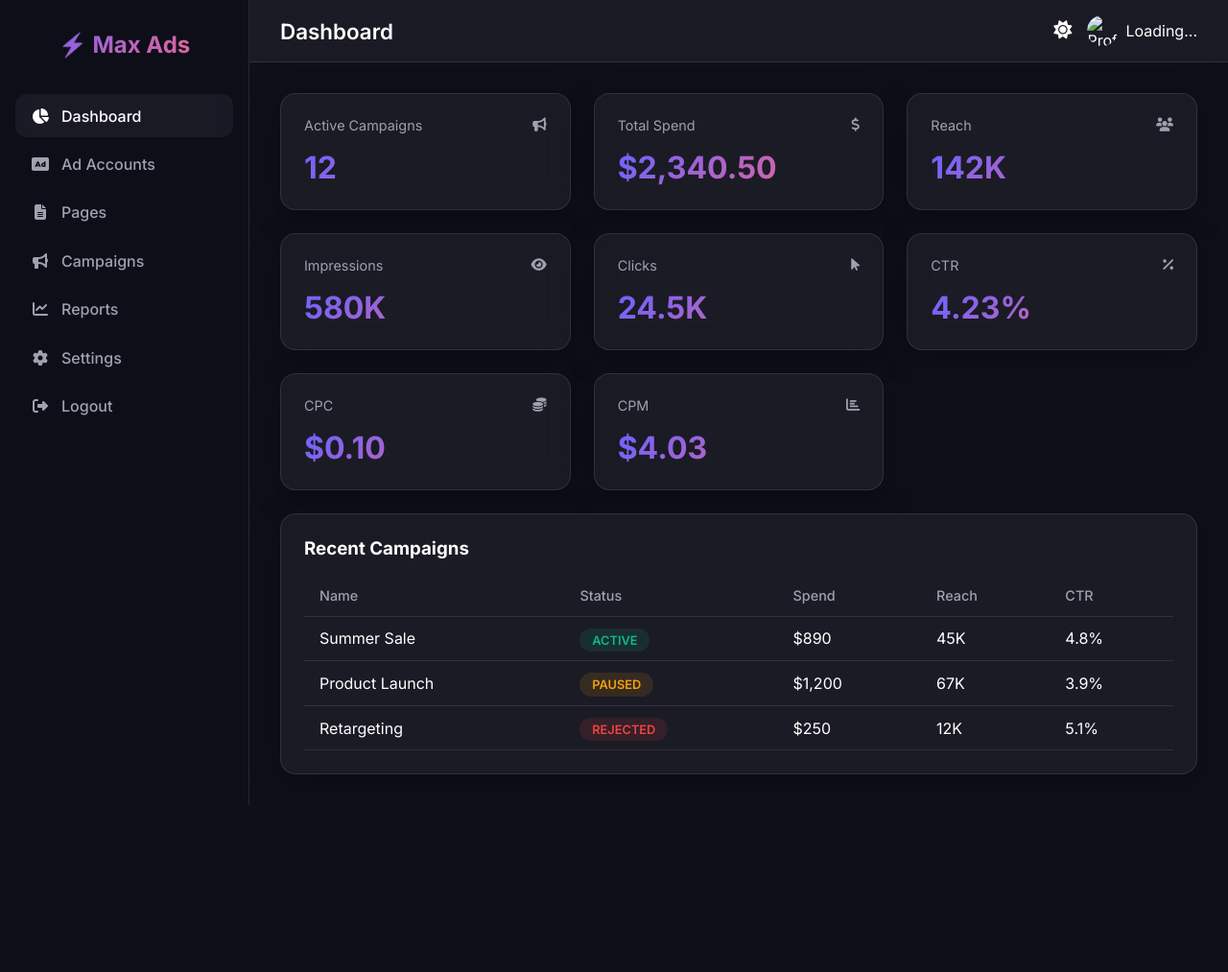
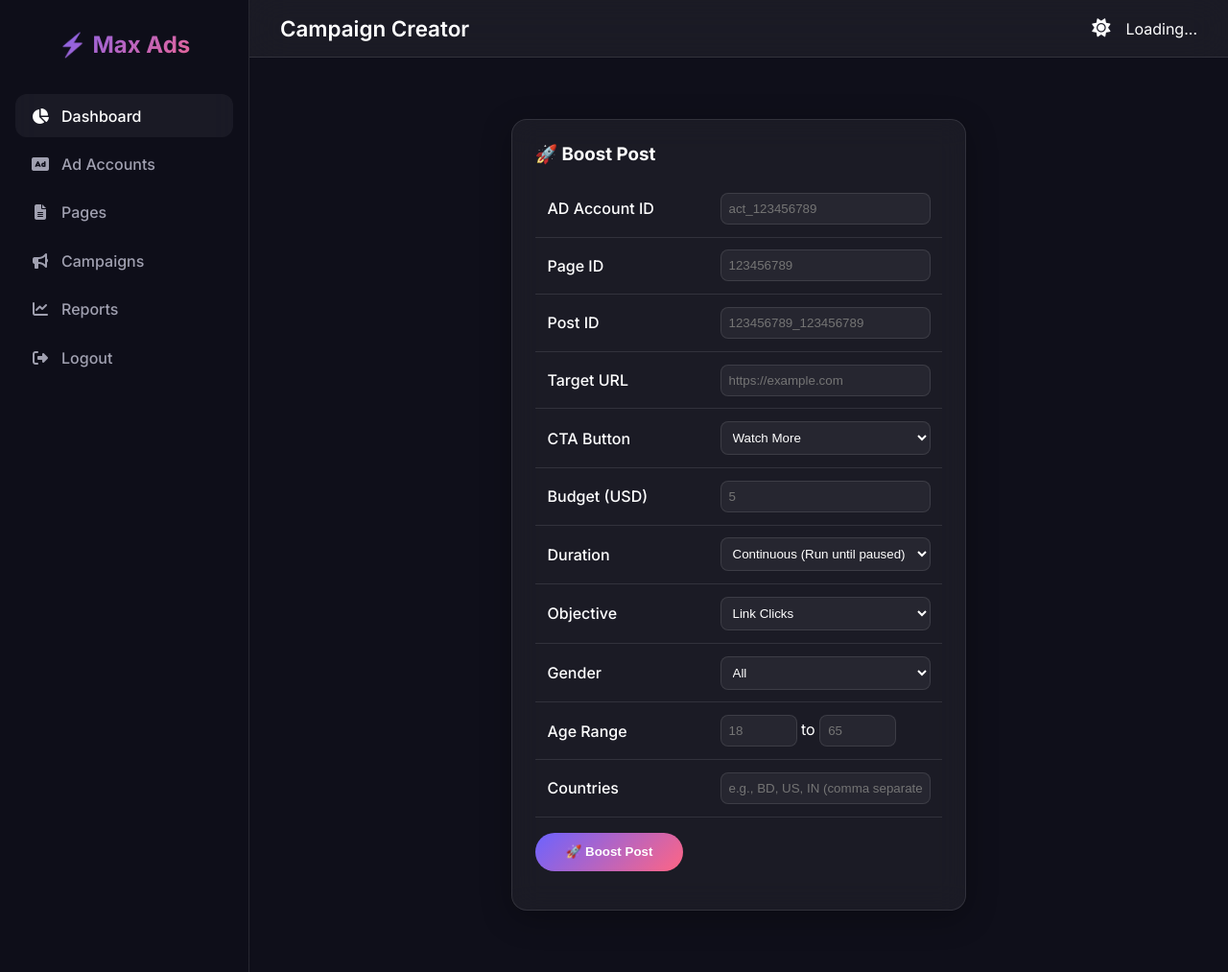
Before and after one commit to Maxpax-dotcom/max-ads-bot, a website: page public/index.html in a window 1280 px wide. Shown: the whole page at 96% size. Before the commit the page ends 839 px from the top, so only its background shows below. Drawn offline with Linux system fonts and the light colour scheme; sample sign-in values are in the browser's storage.

Commit message:
add campaign form and boost handler

```diff
--- a/public/index.html
+++ b/public/index.html
@@ -3,71 +3,103 @@
 <head>
   <meta charset="UTF-8">
   <meta name="viewport" content="width=device-width, initial-scale=1.0">
-  <title>Max Ads Bot | Dashboard</title>
-  <!-- Google Fonts (Inter) -->
+  <title>Max Ads Bot | Campaign Creator</title>
   <link rel="preconnect" href="https://fonts.googleapis.com">
   <link href="https://fonts.googleapis.com/css2?family=Inter:wght@400;500;600;700&display=swap" rel="stylesheet">
-  <!-- Font Awesome 6 (আইকনের জন্য) -->
   <link rel="stylesheet" href="https://cdnjs.cloudflare.com/ajax/libs/font-awesome/6.4.0/css/all.min.css">
-  <!-- নিজস্ব CSS -->
   <link rel="stylesheet" href="css/style.css">
+  <style>
+    /* ফর্ম টেবিল স্টাইল */
+    .campaign-form { max-width: 800px; margin: 2rem auto; }
+    .form-table { width: 100%; border-collapse: collapse; }
+    .form-table td { padding: 0.8rem; border-bottom: 1px solid var(--glass-border); }
+    .form-table td:first-child { width: 180px; font-weight: 500; }
+    .form-table input, .form-table select { width: 100%; padding: 0.5rem; border-radius: 8px; border: 1px solid var(--glass-border); background: rgba(255,255,255,0.05); color: var(--text); }
+    .boost-btn { background: linear-gradient(135deg, #6C63FF, #FF6584); color: white; border: none; padding: 0.8rem 2rem; border-radius: 30px; font-weight: 600; cursor: pointer; margin-top: 1rem; }
+  </style>
 </head>
 <body>
-  <!-- সাইডবার (মোবাইলে হাইড থাকে) -->
   <div class="sidebar" id="sidebar">
     <div class="logo">⚡ Max Ads</div>
     <nav>
-      <div class="nav-item active" data-page="dashboard">
-        <i class="fas fa-chart-pie"></i> <span>Dashboard</span>
-      </div>
-      <div class="nav-item" data-page="adaccounts">
-        <i class="fas fa-ad"></i> <span>Ad Accounts</span>
-      </div>
-      <div class="nav-item" data-page="pages">
-        <i class="fas fa-file-alt"></i> <span>Pages</span>
-      </div>
-      <div class="nav-item" data-page="campaigns">
-        <i class="fas fa-bullhorn"></i> <span>Campaigns</span>
-      </div>
-      <div class="nav-item" data-page="reports">
-        <i class="fas fa-chart-line"></i> <span>Reports</span>
-      </div>
-      <div class="nav-item" data-page="settings">
-        <i class="fas fa-cog"></i> <span>Settings</span>
-      </div>
-      <div class="nav-item" id="logoutBtn">
-        <i class="fas fa-sign-out-alt"></i> <span>Logout</span>
-      </div>
+      <div class="nav-item active" data-page="dashboard"><i class="fas fa-chart-pie"></i><span>Dashboard</span></div>
+      <div class="nav-item" data-page="adaccounts"><i class="fas fa-ad"></i><span>Ad Accounts</span></div>
+      <div class="nav-item" data-page="pages"><i class="fas fa-file-alt"></i><span>Pages</span></div>
+      <div class="nav-item" data-page="campaigns"><i class="fas fa-bullhorn"></i><span>Campaigns</span></div>
+      <div class="nav-item" data-page="reports"><i class="fas fa-chart-line"></i><span>Reports</span></div>
+      <div class="nav-item" id="logoutBtn"><i class="fas fa-sign-out-alt"></i><span>Logout</span></div>
     </nav>
   </div>
-
-  <!-- মেইন কন্টেন্ট -->
   <div class="main">
-    <!-- টপবার -->
     <div class="topbar">
-      <button class="mobile-menu" id="mobileMenuBtn">
-        <i class="fas fa-bars"></i>
-      </button>
-      <h2 id="pageTitle">Dashboard</h2>
+      <button class="mobile-menu" id="mobileMenuBtn"><i class="fas fa-bars"></i></button>
+      <h2 id="pageTitle">Campaign Creator</h2>
       <div class="topbar-right">
-        <button class="theme-toggle" id="themeToggle">
-          <i class="fas fa-sun"></i>
-        </button>
-        <div class="user-info" id="userInfo">
-          <img src="" alt="Profile" id="userAvatar">
-          <span id="userName">Loading...</span>
-        </div>
+        <button class="theme-toggle" id="themeToggle"><i class="fas fa-sun"></i></button>
+        <div class="user-info"><span id="userName">Loading...</span></div>
       </div>
     </div>
-
-    <!-- ড্যাশবোর্ড কন্টেন্ট এরিয়া (কার্ড ও টেবিল) -->
-    <div class="content" id="dashboardContent">
-      <!-- জাভাস্ক্রিপ্ট দিয়ে ডাইনামিকভাবে পূরণ হবে -->
-      <div class="loading">Loading...</div>
+    <div class="content" id="mainContent">
+      <div class="card campaign-form">
+        <h3 style="margin-bottom:1rem">🚀 Boost Post</h3>
+        <table class="form-table">
+          <tr><td>AD Account ID</td><td><input type="text" id="adAccountId" placeholder="act_123456789"></td></tr>
+          <tr><td>Page ID</td><td><input type="text" id="pageId" placeholder="123456789"></td></tr>
+          <tr><td>Post ID</td><td><input type="text" id="postId" placeholder="123456789_123456789"></td></tr>
+          <tr><td>Target URL</td><td><input type="url" id="targetUrl" placeholder="https://example.com"></td></tr>
+          <tr><td>CTA Button</td>
+            <td><select id="cta">
+              <option value="WATCH_MORE">Watch More</option>
+              <option value="LEARN_MORE">Learn More</option>
+              <option value="SHOP_NOW">Shop Now</option>
+              <option value="ORDER_NOW">Order Now</option>
+              <option value="SIGN_UP">Sign Up</option>
+              <option value="CONTACT_US">Contact Us</option>
+              <option value="DOWNLOAD">Download</option>
+              <option value="SEE_MENU">See Menu</option>
+              <option value="BOOK_NOW">Book Now</option>
+              <option value="APPLY_NOW">Apply Now</option>
+              <option value="NONE">No Button</option>
+            </select></td>
+          </tr>
+          <tr><td>Budget (USD)</td><td><input type="number" id="budget" placeholder="5" min="1"></td></tr>
+          <tr><td>Duration</td>
+            <td>
+              <select id="durationType">
+                <option value="continuous">Continuous (Run until paused)</option>
+                <option value="days">Days</option>
+              </select>
+              <input type="number" id="days" placeholder="1" min="1" style="margin-top:0.5rem; display:none;">
+            </td>
+          </tr>
+          <tr><td>Objective</td>
+            <td><select id="objective">
+              <option value="LINK_CLICKS">Link Clicks</option>
+              <option value="POST_ENGAGEMENT">Post Engagement</option>
+              <option value="PAGE_LIKES">Page Likes</option>
+              <option value="MESSAGES">Messages</option>
+            </select></td>
+          </tr>
+          <tr><td>Gender</td>
+            <td><select id="gender">
+              <option value="all">All</option>
+              <option value="male">Male</option>
+              <option value="female">Female</option>
+            </select></td>
+          </tr>
+          <tr><td>Age Range</td>
+            <td><input type="number" id="ageMin" placeholder="18" min="13" max="65" style="width:80px;"> to
+                <input type="number" id="ageMax" placeholder="65" min="13" max="65" style="width:80px;"></td>
+          </tr>
+          <tr><td>Countries</td>
+            <td><input type="text" id="countries" placeholder="e.g., BD, US, IN (comma separated)"></td>
+          </tr>
+        </table>
+        <button class="boost-btn" id="boostBtn">🚀 Boost Post</button>
+        <div id="boostStatus" style="margin-top:1rem;"></div>
+      </div>
     </div>
   </div>
-
-  <!-- নিজস্ব জাভাস্ক্রিপ্ট -->
   <script src="js/theme.js"></script>
   <script src="js/app.js"></script>
 </body>
--- a/public/js/app.js
+++ b/public/js/app.js
@@ -1,124 +1,58 @@
-(async function () {
-  const urlParams = new URLSearchParams(window.location.search);
-  const token = urlParams.get('token');
-  if (token) {
-    localStorage.setItem('authToken', token);
-    window.history.replaceState({}, document.title, '/dashboard');
+(async function() {
+  const token = localStorage.getItem('authToken');
+  if (!token) {
+    window.location.href = '/api/auth/login';
+    return;
   }
-  const authToken = localStorage.getItem('authToken');
 
-  // ১. মোবাইল মেনু
   document.getElementById('mobileMenuBtn').addEventListener('click', () => {
     document.getElementById('sidebar').classList.toggle('open');
   });
 
-  // ২. লগইন করা না থাকলে লগইন বাটন দেখাও, রিডাইরেক্ট করো না
-  if (!authToken) {
-    showLoginScreen();
-    return;
-  }
+  // Duration type toggle
+  document.getElementById('durationType').addEventListener('change', function() {
+    document.getElementById('days').style.display = this.value === 'days' ? 'inline-block' : 'none';
+  });
 
-  // ৩. লগইন করা থাকলে ড্যাশবোর্ড লোড করো
-  await loadDashboardData();
-  setupNavigation();
-})();
+  // Boost button handler
+  document.getElementById('boostBtn').addEventListener('click', async () => {
+    const statusDiv = document.getElementById('boostStatus');
+    statusDiv.innerHTML = '<i class="fas fa-spinner fa-spin"></i> Creating campaign...';
+    const data = {
+      adAccountId: document.getElementById('adAccountId').value.trim(),
+      pageId: document.getElementById('pageId').value.trim(),
+      postId: document.getElementById('postId').value.trim(),
+      targetUrl: document.getElementById('targetUrl').value.trim(),
+      cta: document.getElementById('cta').value,
+      budget: parseFloat(document.getElementById('budget').value),
+      durationType: document.getElementById('durationType').value,
+      days: parseInt(document.getElementById('days').value) || 0,
+      objective: document.getElementById('objective').value,
+      gender: document.getElementById('gender').value,
+      ageMin: parseInt(document.getElementById('ageMin').value) || 18,
+      ageMax: parseInt(document.getElementById('ageMax').value) || 65,
+      countries: document.getElementById('countries').value.split(',').map(c => c.trim()).filter(Boolean)
+    };
 
-function showLoginScreen() {
-  const container = document.getElementById('dashboardContent');
-  container.innerHTML = `
-    <div class="card full-width" style="text-align:center; padding:3rem;">
-      <i class="fas fa-chart-line" style="font-size:4rem; background: linear-gradient(135deg, #6C63FF, #FF6584); -webkit-background-clip:text; -webkit-text-fill-color:transparent;"></i>
-      <h2 style="margin-top:1rem;">Welcome to Max Ads Bot</h2>
-      <p style="color:var(--text-secondary); margin: 1rem 0 2rem;">Link your Facebook account to manage campaigns</p>
-      <a href="/api/auth/login" style="display:inline-block; padding:0.8rem 2rem; background: linear-gradient(135deg, #6C63FF, #FF6584); color:white; text-decoration:none; border-radius:30px; font-weight:600; transition: transform 0.2s;">
-        <i class="fab fa-facebook"></i> Login with Facebook
-      </a>
-    </div>
-  `;
-}
+    try {
+      const res = await fetch('/api/campaigns', {
+        method: 'POST',
+        headers: { 'Content-Type': 'application/json', 'Authorization': `Bearer ${token}` },
+        body: JSON.stringify(data)
+      });
+      const result = await res.json();
+      if (res.ok) {
+        statusDiv.innerHTML = `<span style="color: #10b981;">✅ Campaign created! ID: ${result.campaignId}</span>`;
+      } else {
+        statusDiv.innerHTML = `<span style="color: #ef4444;">❌ ${result.error || 'Failed to create campaign'}</span>`;
+      }
+    } catch (err) {
+      statusDiv.innerHTML = `<span style="color: #ef4444;">❌ Network error: ${err.message}</span>`;
+    }
+  });
 
-async function loadDashboardData() {
-  const container = document.getElementById('dashboardContent');
-  // আপাতত মক ডেটা
-  const data = {
-    activeCampaigns: 12,
-    totalSpend: '$2,340.50',
-    reach: '142K',
-    impressions: '580K',
-    clicks: '24.5K',
-    ctr: '4.23%',
-    cpc: '$0.10',
-    cpm: '$4.03',
-    campaigns: [
-      { name: 'Summer Sale', status: 'ACTIVE', spend: '$890', reach: '45K', ctr: '4.8%' },
-      { name: 'Product Launch', status: 'PAUSED', spend: '$1,200', reach: '67K', ctr: '3.9%' },
-      { name: 'Retargeting', status: 'REJECTED', spend: '$250', reach: '12K', ctr: '5.1%' }
-    ]
-  };
-
-  container.innerHTML = `
-    <div class="card">
-      <div class="card-header"><span>Active Campaigns</span><i class="fas fa-bullhorn"></i></div>
-      <div class="card-value">${data.activeCampaigns}</div>
-    </div>
-    <div class="card">
-      <div class="card-header"><span>Total Spend</span><i class="fas fa-dollar-sign"></i></div>
-      <div class="card-value">${data.totalSpend}</div>
-    </div>
-    <div class="card">
-      <div class="card-header"><span>Reach</span><i class="fas fa-users"></i></div>
-      <div class="card-value">${data.reach}</div>
-    </div>
-    <div class="card">
-      <div class="card-header"><span>Impressions</span><i class="fas fa-eye"></i></div>
-      <div class="card-value">${data.impressions}</div>
-    </div>
-    <div class="card">
-      <div class="card-header"><span>Clicks</span><i class="fas fa-mouse-pointer"></i></div>
-      <div class="card-value">${data.clicks}</div>
-    </div>
-    <div class="card">
-      <div class="card-header"><span>CTR</span><i class="fas fa-percent"></i></div>
-      <div class="card-value">${data.ctr}</div>
-    </div>
-    <div class="card">
-      <div class="card-header"><span>CPC</span><i class="fas fa-coins"></i></div>
-      <div class="card-value">${data.cpc}</div>
-    </div>
-    <div class="card">
-      <div class="card-header"><span>CPM</span><i class="fas fa-chart-bar"></i></div>
-      <div class="card-value">${data.cpm}</div>
-    </div>
-    <div class="card full-width">
-      <h3 style="margin-bottom:1rem">Recent Campaigns</h3>
-      <table>
-        <thead><tr><th>Name</th><th>Status</th><th>Spend</th><th>Reach</th><th>CTR</th></tr></thead>
-        <tbody>
-          ${data.campaigns.map(c => `
-            <tr>
-              <td>${c.name}</td>
-              <td><span class="status-badge status-${c.status.toLowerCase()}">${c.status}</span></td>
-              <td>${c.spend}</td>
-              <td>${c.reach}</td>
-              <td>${c.ctr}</td>
-            </tr>
-          `).join('')}
-        </tbody>
-      </table>
-    </div>
-  `;
-}
-
-function setupNavigation() {
-  document.querySelectorAll('.nav-item[data-page]').forEach(item => {
-    item.addEventListener('click', () => {
-      document.querySelectorAll('.nav-item').forEach(n => n.classList.remove('active'));
-      item.classList.add('active');
-      document.getElementById('pageTitle').textContent = item.querySelector('span').textContent;
-    });
-  });
   document.getElementById('logoutBtn').addEventListener('click', () => {
     localStorage.removeItem('authToken');
-    window.location.href = '/dashboard';
+    window.location.href = '/api/auth/login';
   });
-}
+})();
```
